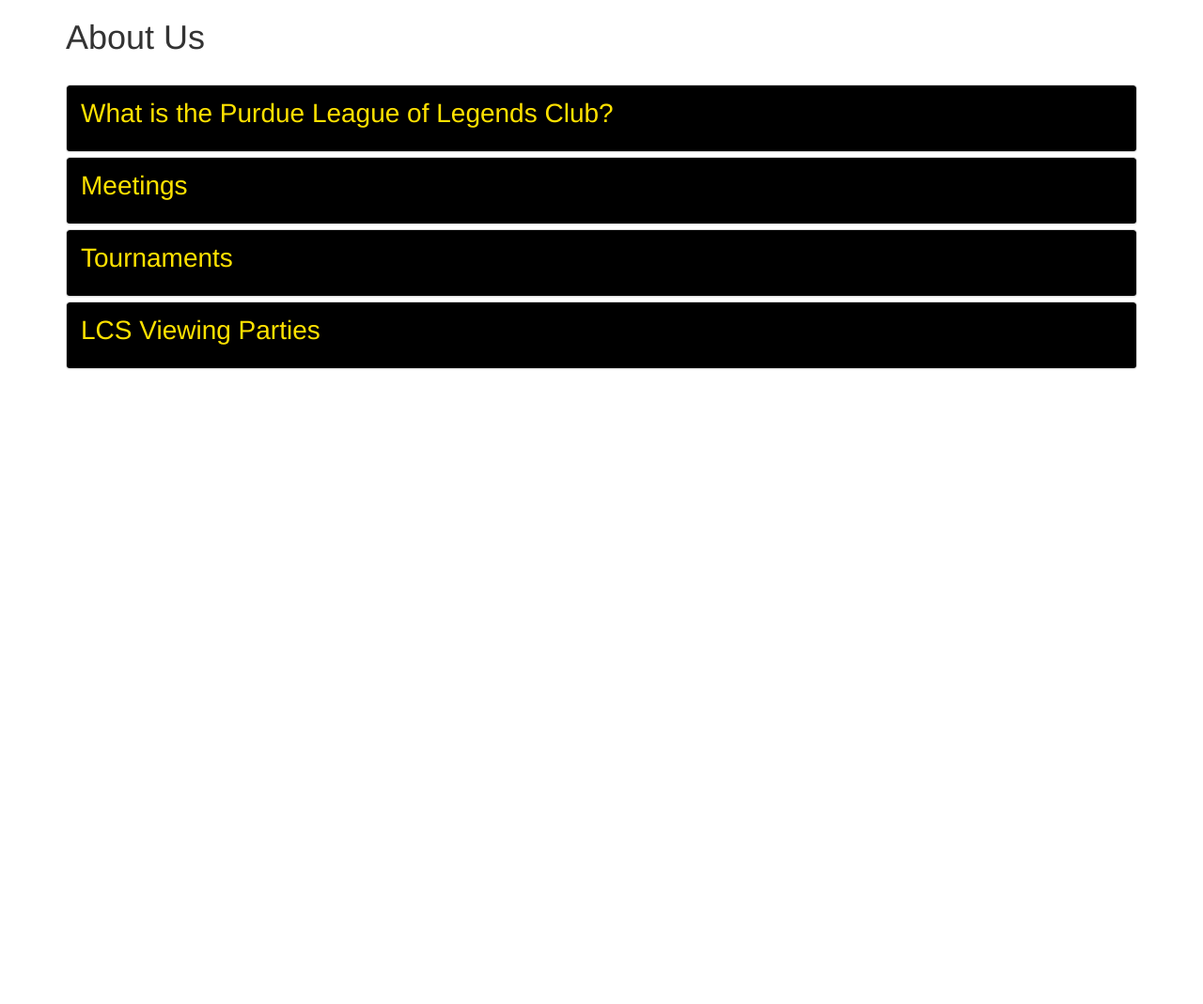
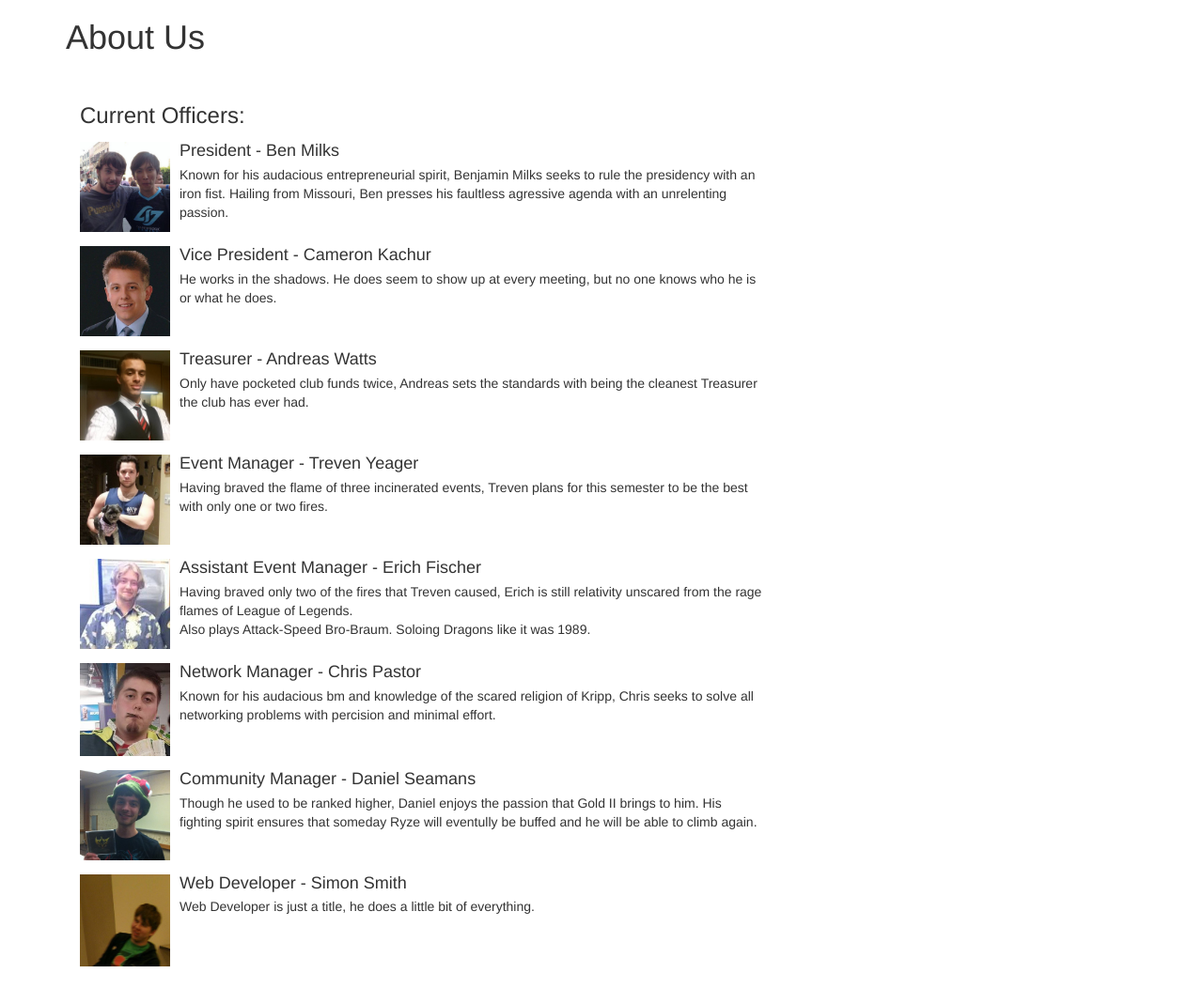
Before and after one commit to smithsps/PurdueLoLWebsite, a PHP site: page /about.php in a window 1280 px wide. Shown: the part 52-1121 px from the top of the page at 94% size. Before the commit the page ends 445 px from the top, so only its background shows below. Run offline with PHP 8.4, Linux system fonts and the light colour scheme; some libraries are stand-ins or nearby versions.

Commit message:
Officer List - Bad Flavor Text

```diff
--- a/about.php
+++ b/about.php
@@ -6,77 +6,112 @@
   </head>
   <body>
     <?php require_once($_SERVER['DOCUMENT_ROOT'].'/nav.php'); ?>
-
     <div class="container">
 		  <h1>About Us</h1><br>
-        <!--
-            0. About?
-            1. Meetings
-            2. Tournaments
-            3. LCS Viewing Parties
-        -->
+      <div class="col-md-8">
 
-        <div class="panel-group" id="accordion">
-            <div class="panel panel-default">
-                <a data-toggle="collapse" data-parent="#accordion" href="#collapseOne">
-                    <div class="panel-heading" id="panel-item">
-                        <p style="float:left; font-size:2em;">What is the Purdue League of Legends Club?</p>
+        <h3>Current Officers:</h3>
+        <div class="media">
+          <div class="pull-left">
+            <a href="#">
+              <img class="media-object" style="width:96px"src="/images/officers/ben_milks.jpg" alt="BenJammin Milks">
+            </a>
           </div>
-                </a>
-		<div id="collapseOne" class="panel-collapse collapse">
-			<div class="panel-body">
-				<p style="font-size:1.5em;">
-				<img src="images/officers.jpg" style="float:left; margin-right:1em;" width="629" height="392">
-The Purdue League of Legends Club strives to create a community that involves all League of Legends players at Purdue. We work hard to provide you with everything you need so that you can get down to what you do best: Playing some League of Legends. Whether it's venturing out to our weekly meetings, battling your friends in one of our tournaments, or relaxing and watching the pros at an LCS viewing party (soon to come?!?), PurdueLoL has something to offer you.
-				</p>
+          <div class="media-body">
+            <h4 class="media-heading">President - Ben Milks</h4>
+              Known for his audacious entrepreneurial spirit, Benjamin Milks seeks to
+              rule the presidency with an iron fist. Hailing from Missouri, Ben
+              presses his faultless agressive agenda with an unrelenting passion.
           </div>
         </div>
+        <div class="media">
+          <div class="pull-left">
+            <a href="#">
+              <img class="media-object" style="width:96px"src="/images/officers/cameron_kachur.jpg" alt="Can Cracher">
+            </a>
           </div>
-            <div class="panel panel-default">
-                <a data-toggle="collapse" data-parent="#accordion" href="#collapseTwo">
-                    <div class="panel-heading" id="panel-item">
-                        <p style="float:left; font-size:2em;">Meetings</p>
-                    </div>
-                </a>
-		<div id="collapseTwo" class="panel-collapse collapse">
-			<div class="panel-body">
-				<p style="font-size:1.5em;">
-					<img src="images/meetings.jpg" style="float:right; margin-left:0.5em;">
-					We try to have a regular PurdueLoL meeting every weekend during the fall and spring semester. Our meetings are a great way to meet others on campus that play League of Legends. We supply the room, the power, and the networking, so bring your rig, play some League, and have some fun.
-				</p>
+          <div class="media-body">
+            <h4 class="media-heading">Vice President - Cameron Kachur</h4>
+              He works in the shadows. He does seem to show up at every meeting,
+              but no one knows who he is or what he does.
           </div>
         </div>
+        <div class="media">
+          <div class="pull-left">
+            <a href="#">
+              <img class="media-object" style="width:96px"src="/images/officers/andreas_watts.jpg" alt="Billy Louie">
+            </a>
           </div>
-	    <div class="panel panel-default">
-		    <a data-toggle="collapse" data-parent="#accordion" href="#collapseThree">
-			    <div class="panel-heading" id="panel-item">
-				    <p style="float:left; font-size:2em;">Tournaments</p>
-			    </div>
-		    </a>
-		    <div id="collapseThree" class="panel-collapse collapse">
-			    <div class="panel-body">
-				    <p style="font-size:1.5em;">
-					    <img src="images/tournaments.jpg" style="float:left; margin-right:1em;" width="629" height="392">
-					    Want to compete to be one of the best teams on campus? Not too competitive but still want some competition? No matter how ambitous you are, we have a tournament for you. Whether it's our big semester tournament or one of our smaller tournaments held at our weekly meetings, everyone has a shot to compete and win it all. Check out our Tournaments tab for information on upcoming tournaments.
-				    </p>
+          <div class="media-body">
+            <h4 class="media-heading">Treasurer - Andreas Watts</h4>
+              Only have pocketed club funds twice, Andreas sets the standards
+              with being the cleanest Treasurer the club has ever had.
           </div>
         </div>
+        <div class="media">
+          <div class="pull-left">
+            <a href="#">
+              <img class="media-object" style="width:96px"src="/images/officers/treven_yeager.jpg" alt="MLG Treven">
+            </a>
           </div>
-	    <div class="panel panel-default">
-		    <a data-toggle="collapse" data-parent="#accordion" href="#collapseFour">
-			    <div class="panel-heading" id="panel-item">
-				    <p style="float:left; font-size:2em;">LCS Viewing Parties</p>
-			    </div>
-		    </a>
-		    <div id="collapseFour" class="panel-collapse collapse">
-			    <div class="panel-body">
-				    <p style="font-size:1.5em;">
-					    <img src="images/lcs.jpg" style="float:right; margin:0.5em" width="629" height="392">
-					    While it is still in the works, we plan on holding some LCS viewing parties throughout the fall and spring semester. We will make announcements about when they will take place as soon as possible.
-				    </p>
+          <div class="media-body">
+            <h4 class="media-heading">Event Manager - Treven Yeager</h4>
+              Having braved the flame of three incinerated events, Treven plans
+              for this semester to be the best with only one or two fires.
           </div>
         </div>
+        <div class="media">
+          <div class="pull-left">
+            <a href="#">
+              <img class="media-object" style="width:96px"src="/images/officers/erich_fischer.jpg" alt="Erich Linux Fischer">
+            </a>
           </div>
+          <div class="media-body">
+            <h4 class="media-heading">Assistant Event Manager - Erich Fischer</h4>
+              Having braved only two of the fires that Treven caused, Erich
+              is still relativity unscared from the rage flames of League of
+              Legends. <br/> Also plays Attack-Speed Bro-Braum. Soloing Dragons
+              like it was 1989.
+          </div>
+        </div>
+        <div class="media">
+          <div class="pull-left">
+            <a href="#">
+              <img class="media-object" style="width:96px"src="/images/officers/chris_pastor.jpg" alt="Chris Kripp Pastor">
+            </a>
+          </div>
+          <div class="media-body">
+            <h4 class="media-heading">Network Manager - Chris Pastor</h4>
+              Known for his audacious bm and knowledge of the scared religion of
+              Kripp, Chris seeks to solve all networking problems with percision
+              and minimal effort.
+          </div>
+        </div>
+        <div class="media">
+          <div class="pull-left">
+            <a href="#">
+              <img class="media-object" style="width:96px"src="/images/officers/daniel_seamans.jpg" alt="Plat V">
+            </a>
+          </div>
+          <div class="media-body">
+            <h4 class="media-heading">Community Manager - Daniel Seamans</h4>
+              Though he used to be ranked higher, Daniel enjoys the passion that
+              Gold II brings to him. His fighting spirit ensures that someday
+              Ryze will eventully be buffed and he will be able to climb again.
+          </div>
+        </div>
+        <div class="media">
+          <div class="pull-left">
+            <a href="#">
+              <img class="media-object" style="width:96px"src="/images/officers/simon_smith.jpg" alt="Simeon Smith">
+            </a>
+          </div>
+          <div class="media-body">
+            <h4 class="media-heading">Web Developer - Simon Smith</h4>
+              Web Developer is just a title, he does a little bit of everything.
+          </div>
+        </div>
+        <br/><br/>
       </div>
 	  </div>
     <!-- jQuery (necessary for Bootstrap's JavaScript plugins) -->
--- a/contact.php
+++ b/contact.php
@@ -12,8 +12,10 @@
         <p>
          For suggestions, event inquiries, clarifications, corrections,
          mixups, team registration, and all other things pretaining to the
-         Purdue League of Legends Group: <br/><h4>Email us at
-         <a href="mailto:contact@purduelol.com">contact@purduelol.com</a>.</h4>
+         Purdue League of Legends Group: <br/>
+         <h4>Email us at
+           <a href="mailto:contact@purduelol.com">contact@purduelol.com</a>.
+         </h4>
         </p>
       </div>
       <div class="col-md-6">
```
Also changed, not shown: images/ace_zhang.jpg (deleted), images/anna_chen.jpg (deleted), images/ben_milks.jpg (deleted), images/chris_pastor.jpg (deleted), images/chris_pratt3.jpg (deleted), images/eric_lederer.jpg (deleted), images/erick_smith.jpg (deleted), images/officers/andreas_watts.jpg (added), images/officers/ben_milks.jpg (added), images/officers/cameron_kachur.jpg (added), images/officers/chris_pastor.jpg (added), images/officers/daniel_seamans.jpg (added), images/officers/erich_fischer.jpg (added), images/officers/simon_smith.jpg (added), 2 more files. Lines whose indentation alone changed are shown as unchanged.
